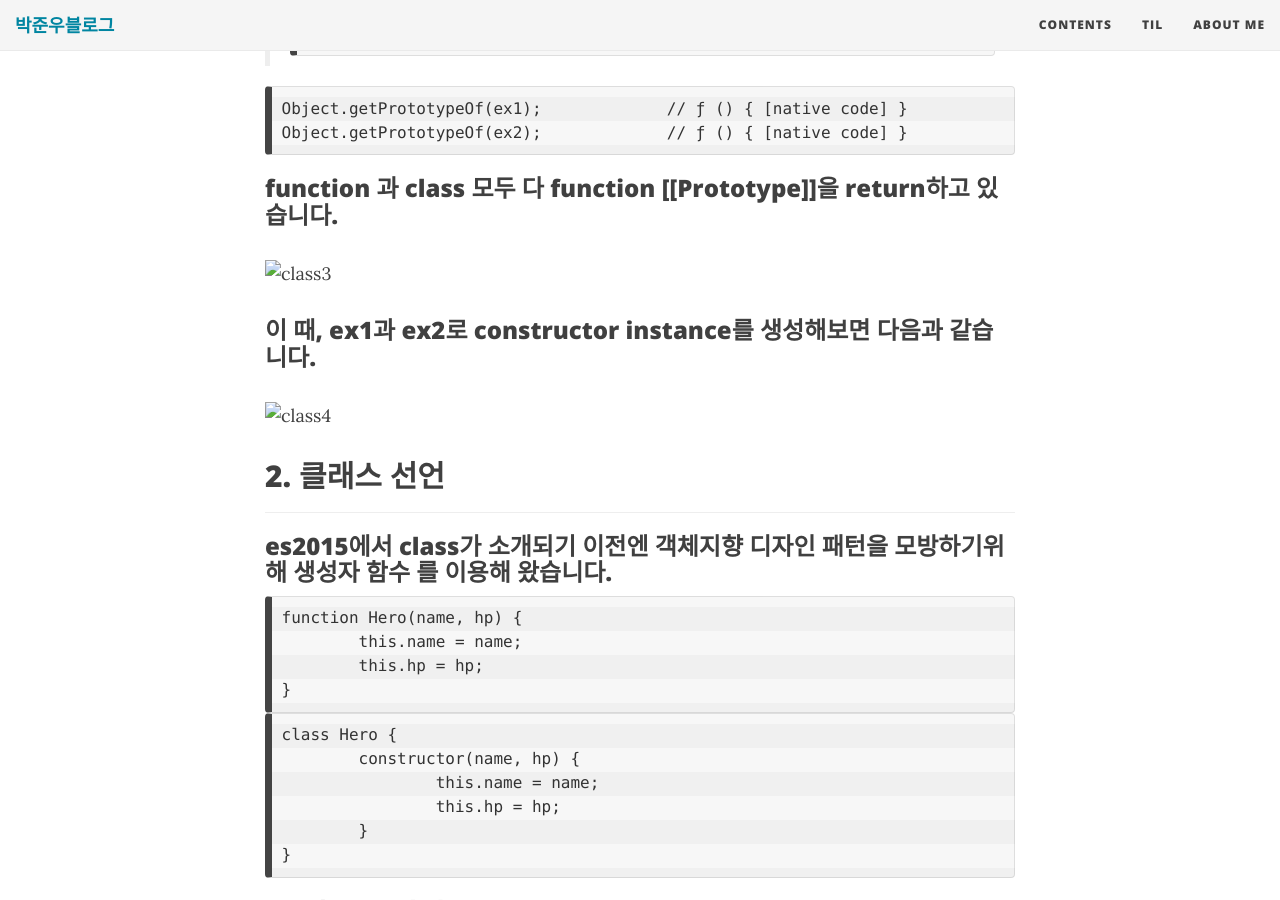
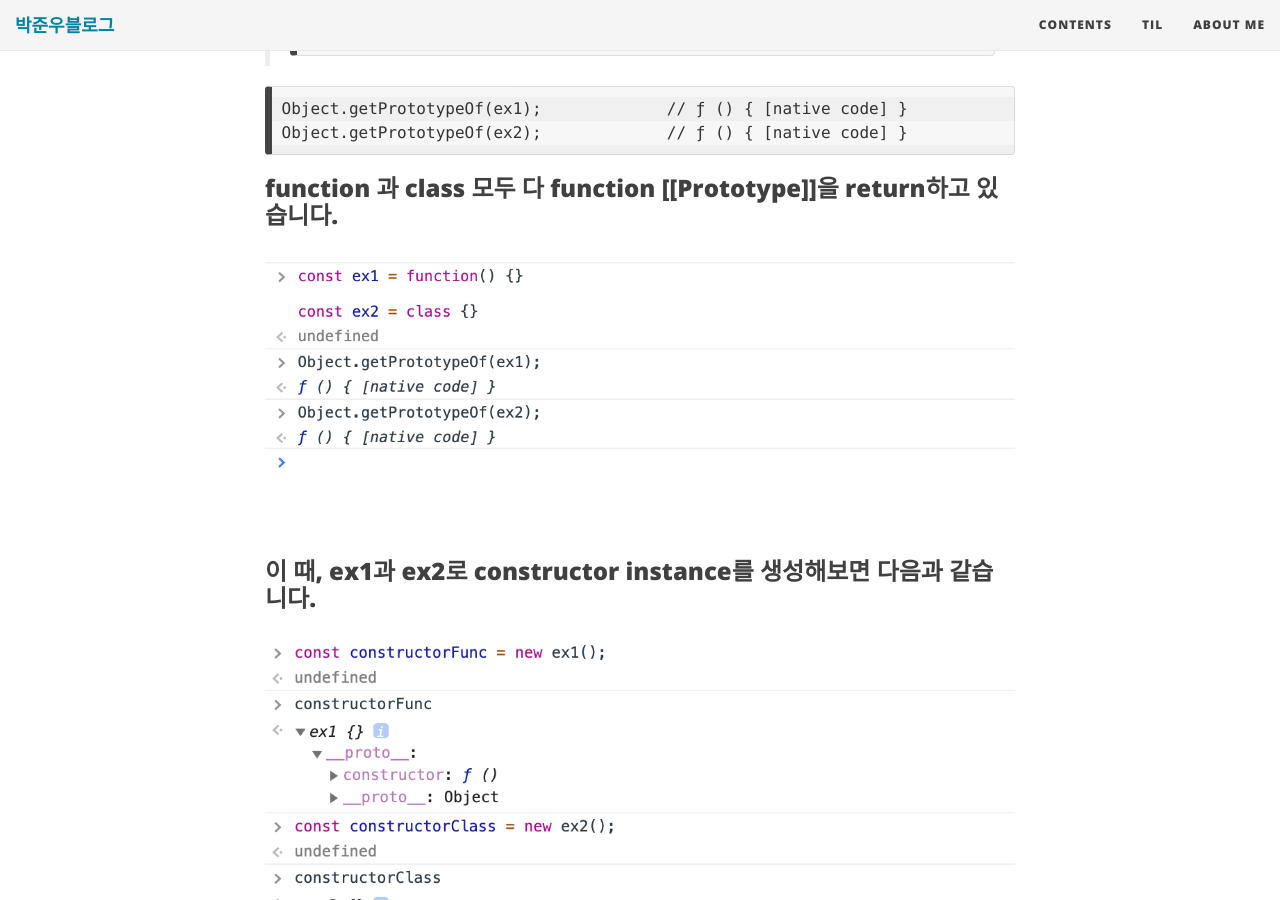
Before and after one commit to JUNWOO45/junwoo45.github.io.archived, a Jekyll site: the page built from _posts/2019-08-14-class.md, in a window 1280 px wide and 900 px high, scrolled down 635 px. Built offline with Jekyll 4.4.1, drawn with Linux system fonts in a browser that asks for light colours; nearby versions of some CDN libraries.

Commit message:
class 이미지 수정

````diff
--- a/_posts/2019-08-14-class.md
+++ b/_posts/2019-08-14-class.md
@@ -47,7 +47,7 @@ Object.getPrototypeOf(ex2);		// ƒ () { [native code] }
 
 
 
-![class3](/Users/junwoo/Documents/study/TIL/docs/pic/js_class3.png)
+![class3](../img/js_class3.png)
 
 
 
@@ -55,7 +55,7 @@ Object.getPrototypeOf(ex2);		// ƒ () { [native code] }
 
 
 
-![class4](/Users/junwoo/Documents/study/TIL/docs/pic/js_class4.png)
+![class4](../img/js_class4.png)
 
 
 
@@ -171,7 +171,7 @@ class Warrior extends Hero {
 const hero2 = new Warrior('gaon', 9999, 'whirlwind');
 ```
 
-![class5](..img/js_class5.png)
+![class5](../img/js_class5.png)
 
 
 
````
